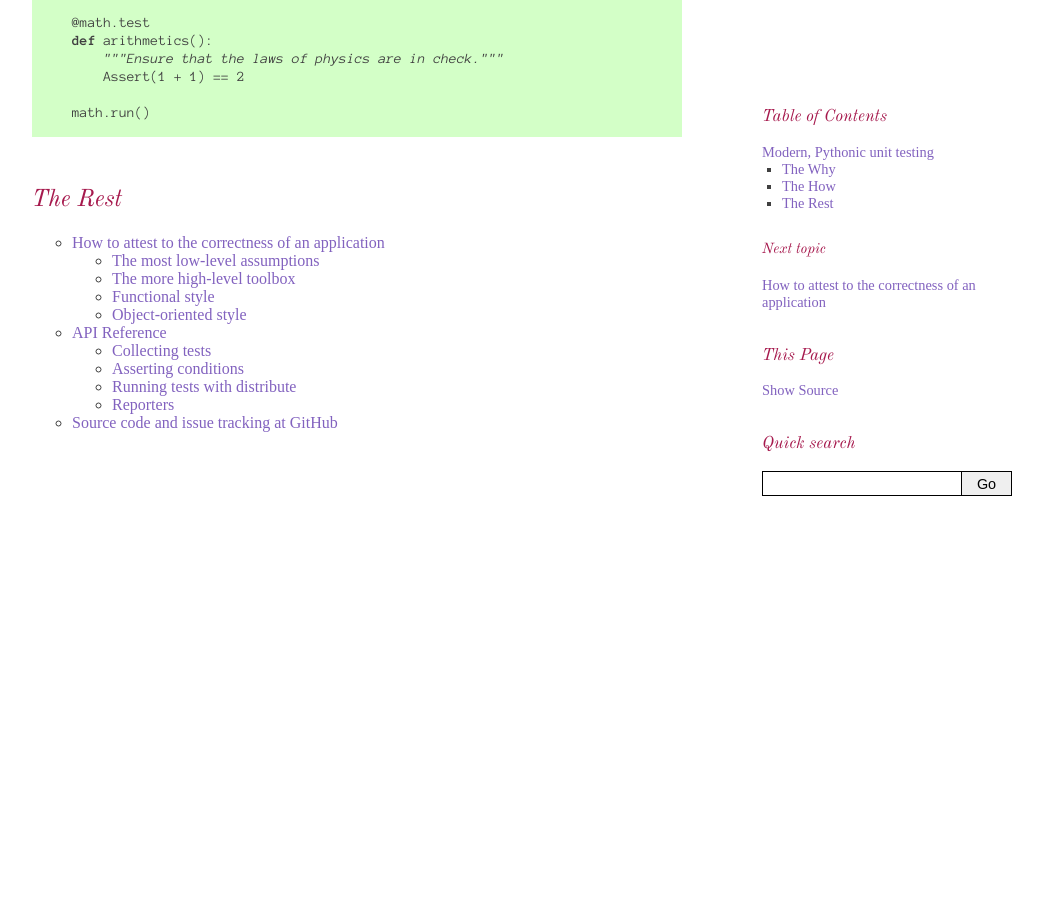
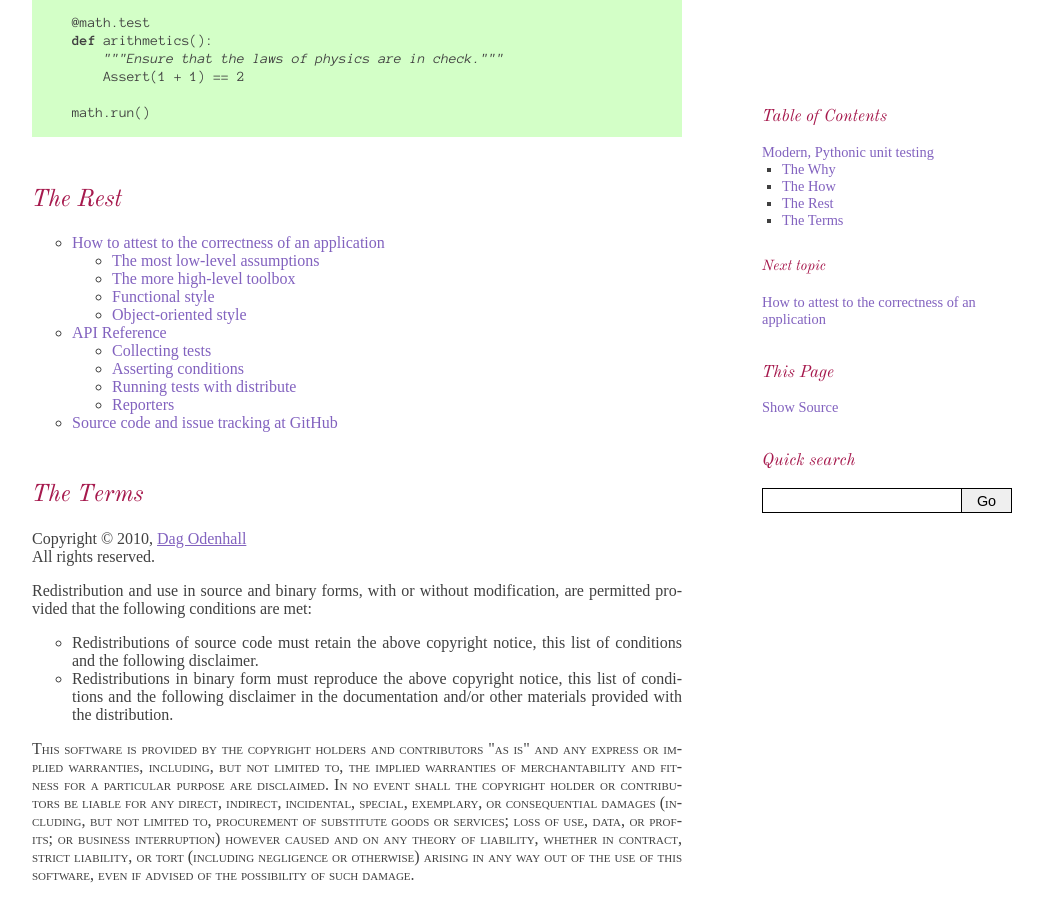
Before and after one commit to dag/attest, a Sphinx documentation site: the page built from docs/index.rst, in a window 1280 px wide and 900 px high, scrolled down 940 px. Shown: the whole window, without its empty margins (133-1176 px from the left). Built offline with Sphinx 7.4.7, drawn with Linux system fonts in a browser that asks for light colours; some web fonts are replaced.

Commit message:
Prettified license on website, closes #50

```diff
--- a/docs/index.rst
+++ b/docs/index.rst
@@ -79,4 +79,37 @@
    api
    Source code and issue tracking at GitHub <http://github.com/dag/attest/>
 
+
+The Terms
+---------
+
+| Copyright © 2010, `Dag Odenhall <dag.odenhall@gmail.com>`_
+| All rights reserved.
+
+Redistribution and use in source and binary forms, with or without
+modification, are permitted provided that the following conditions are met:
+
+* Redistributions of source code must retain the above copyright notice,
+  this list of conditions and the following disclaimer.
+
+* Redistributions in binary form must reproduce the above copyright notice,
+  this list of conditions and the following disclaimer in the documentation
+  and/or other materials provided with the distribution.
+
+.. raw:: html
+
+    <p style="font-variant: small-caps">
+    This software is provided by the copyright holders and contributors "as is"
+    and any express or implied warranties, including, but not limited to, the
+    implied warranties of merchantability and fitness for a particular purpose are
+    disclaimed. In no event shall the copyright holder or contributors be liable
+    for any direct, indirect, incidental, special, exemplary, or consequential
+    damages (including, but not limited to, procurement of substitute goods or
+    services; loss of use, data, or profits; or business interruption) however
+    caused and on any theory of liability, whether in contract, strict liability,
+    or tort (including negligence or otherwise) arising in any way out of the use
+    of this software, even if advised of the possibility of such damage.
+    </p>
+
+
 .. _Flask: http://flask.pocoo.org/
```
